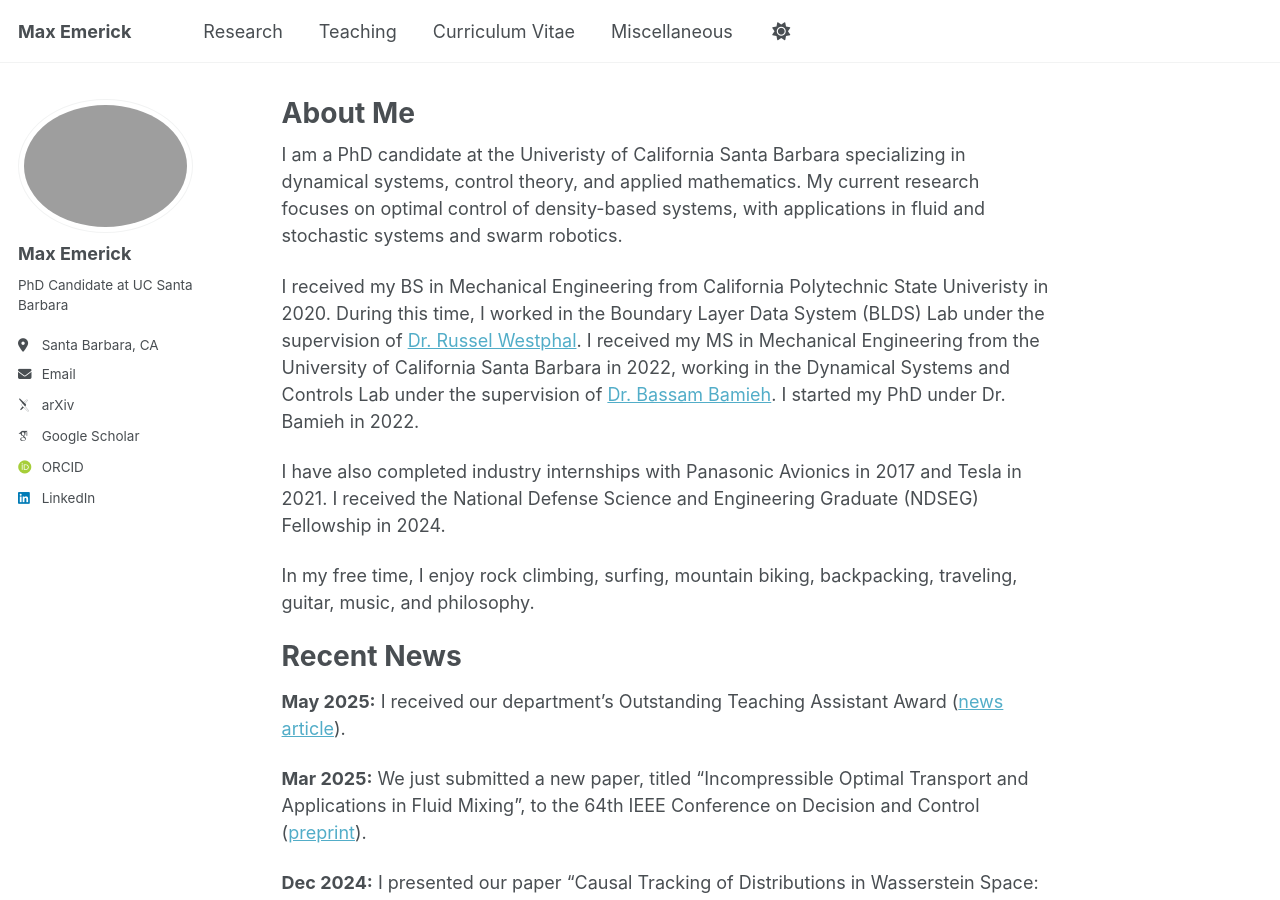
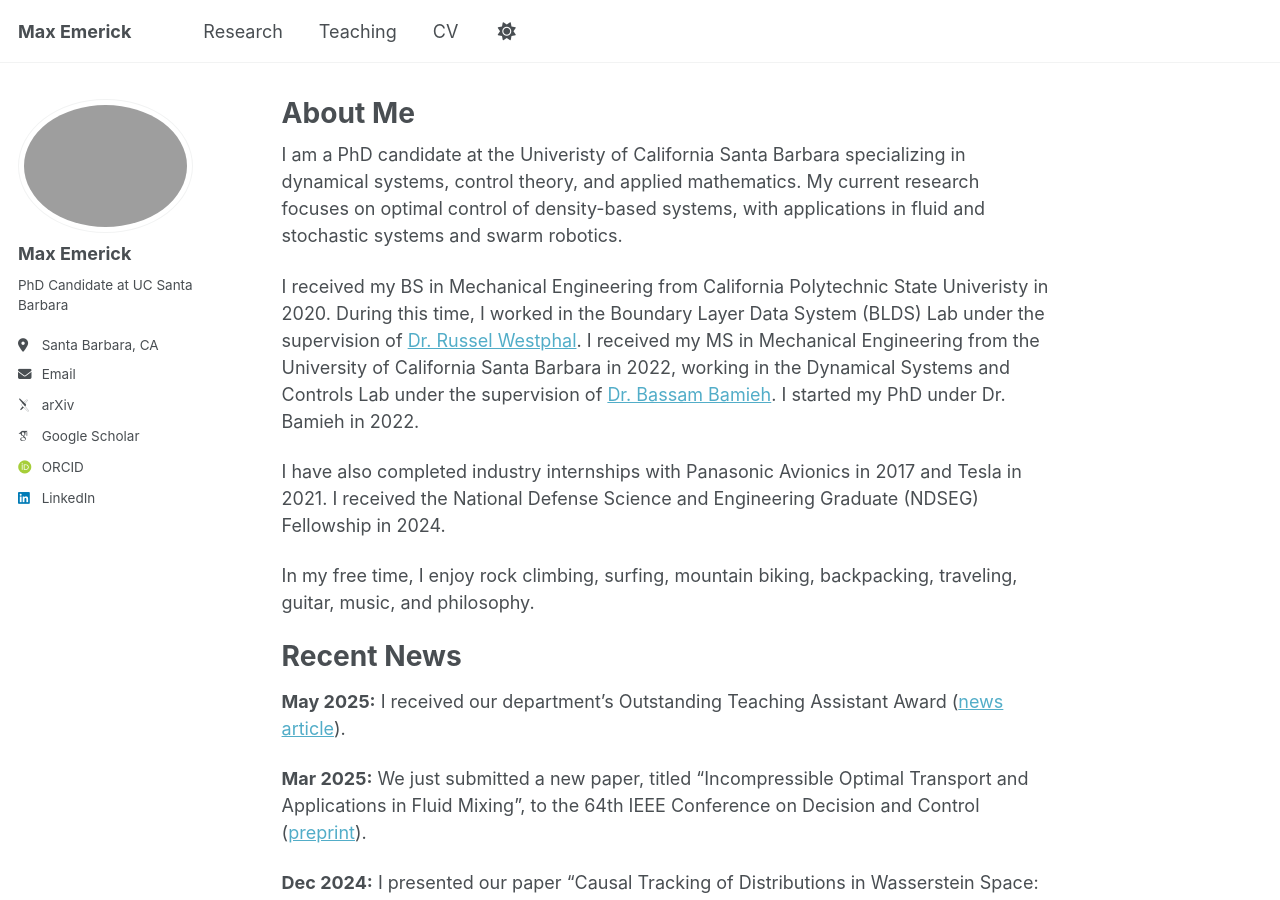
Before and after one commit to maxemerick/maxemerick.github.io, a Jekyll site: the page built from _pages/about.md, in a window 1280 px wide and 900 px high. Built offline with Jekyll 4.4.1, drawn with Linux system fonts in a browser that asks for light colours; some web fonts are replaced.

Commit message:
Update navigation.yml

```diff
--- a/_data/navigation.yml
+++ b/_data/navigation.yml
@@ -14,11 +14,11 @@ main:
   - title: "Teaching"
     url: /teaching/
 
-  - title: "Curriculum Vitae"
+  - title: "CV"
     url: /curriculum_vitae/
 
-  - title: "Miscellaneous"
-    url: /miscellaneous/
+  #- title: "Miscellaneous"
+  #  url: /miscellaneous/
 
 #  - title: "Publications"
 #    url: /publications/
```
